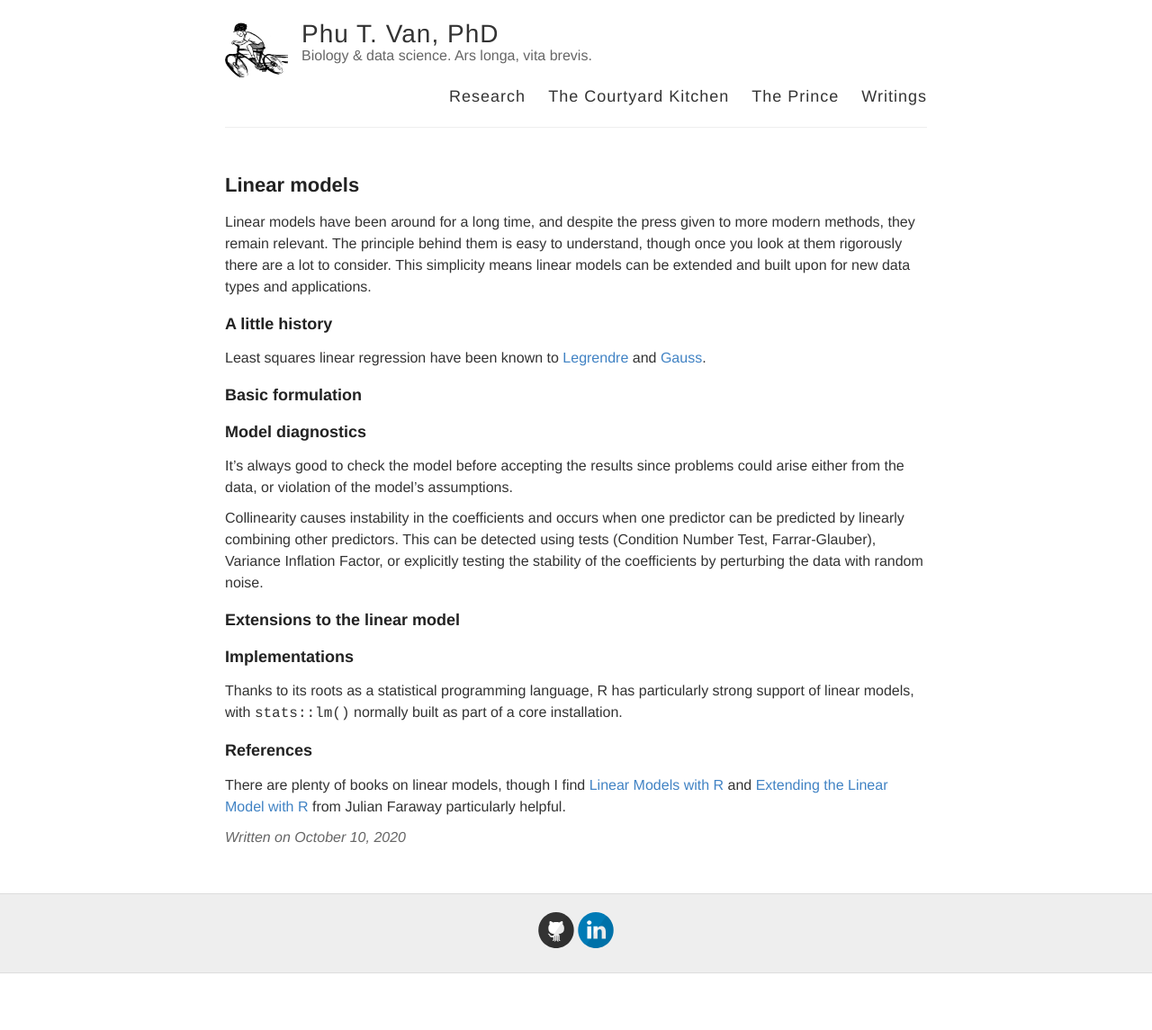
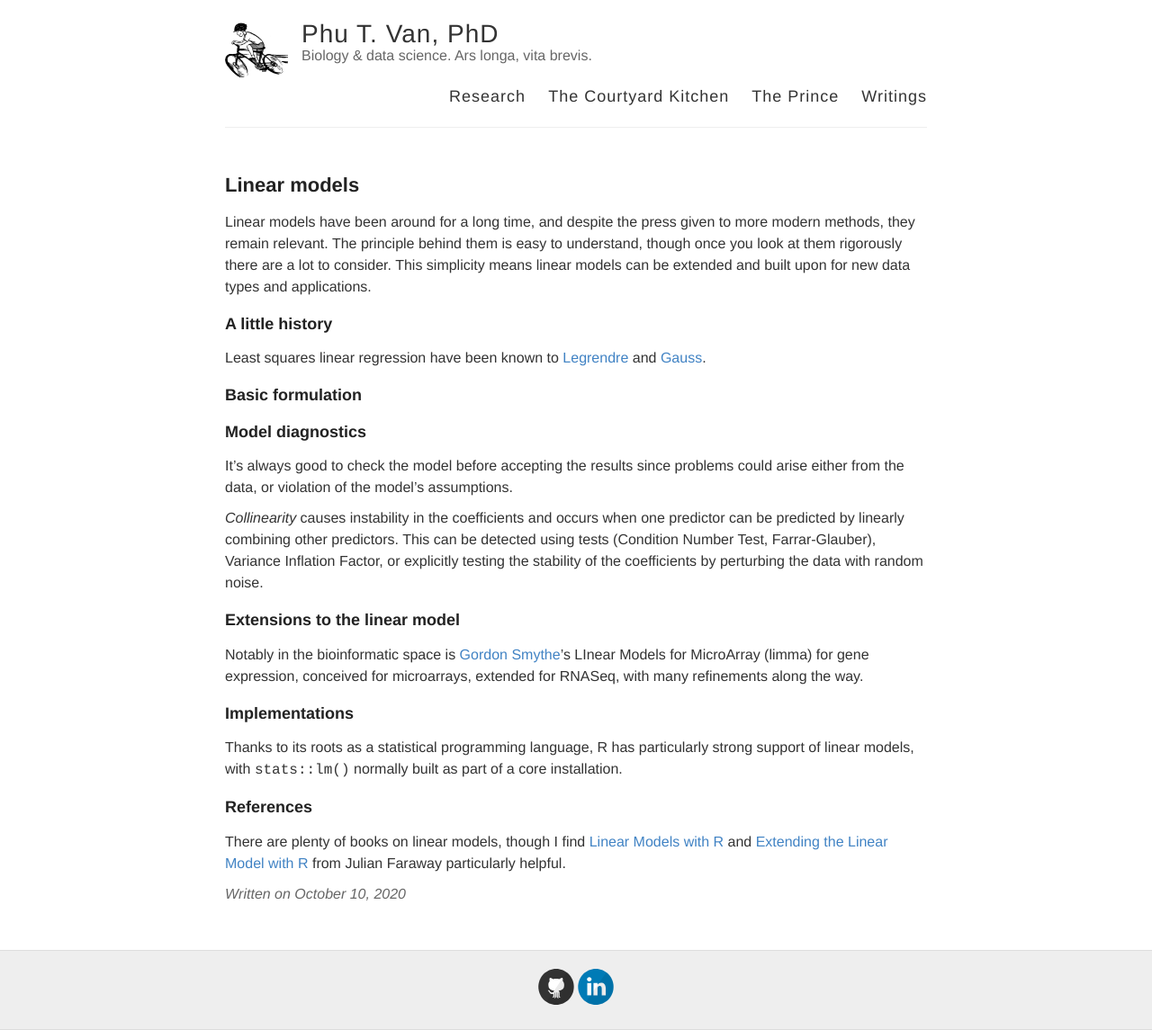
Before and after one commit to ptvan/ptvan.github.io, a Jekyll site: the page built from _posts/2020-10-10-linear-models.md, in a window 1280 px wide. Shown: the whole page at 90% size. Built offline with Jekyll 4.4.1, drawn with Linux system fonts in a browser that asks for light colours; before the commit the page ends 1082 px from its top, so only the background shows below that.

Commit message:
added limma

```diff
--- a/_posts/2020-10-10-linear-models.md
+++ b/_posts/2020-10-10-linear-models.md
@@ -15,9 +15,11 @@ Least squares linear regression have been known to [Legrendre](https://en.wikipe
 
 It's always good to check the model before accepting the results since problems could arise either from the data, or violation of the model's assumptions.
 
-Collinearity causes instability in the coefficients and occurs when one predictor can be predicted by linearly combining other predictors. This can be detected using tests (Condition Number Test, Farrar-Glauber), Variance Inflation Factor, or explicitly testing the stability of the coefficients by perturbing the data with random noise.
+*Collinearity* causes instability in the coefficients and occurs when one predictor can be predicted by linearly combining other predictors. This can be detected using tests (Condition Number Test, Farrar-Glauber), Variance Inflation Factor, or explicitly testing the stability of the coefficients by perturbing the data with random noise.
 
 ### Extensions to the linear model
+
+Notably in the bioinformatic space is [Gordon Smythe](https://www.wehi.edu.au/people/gordon-smyth)'s LInear Models for MicroArray (limma) for gene expression, conceived for microarrays, extended for RNASeq, with many refinements along the way.
 
 ### Implementations
 
```
